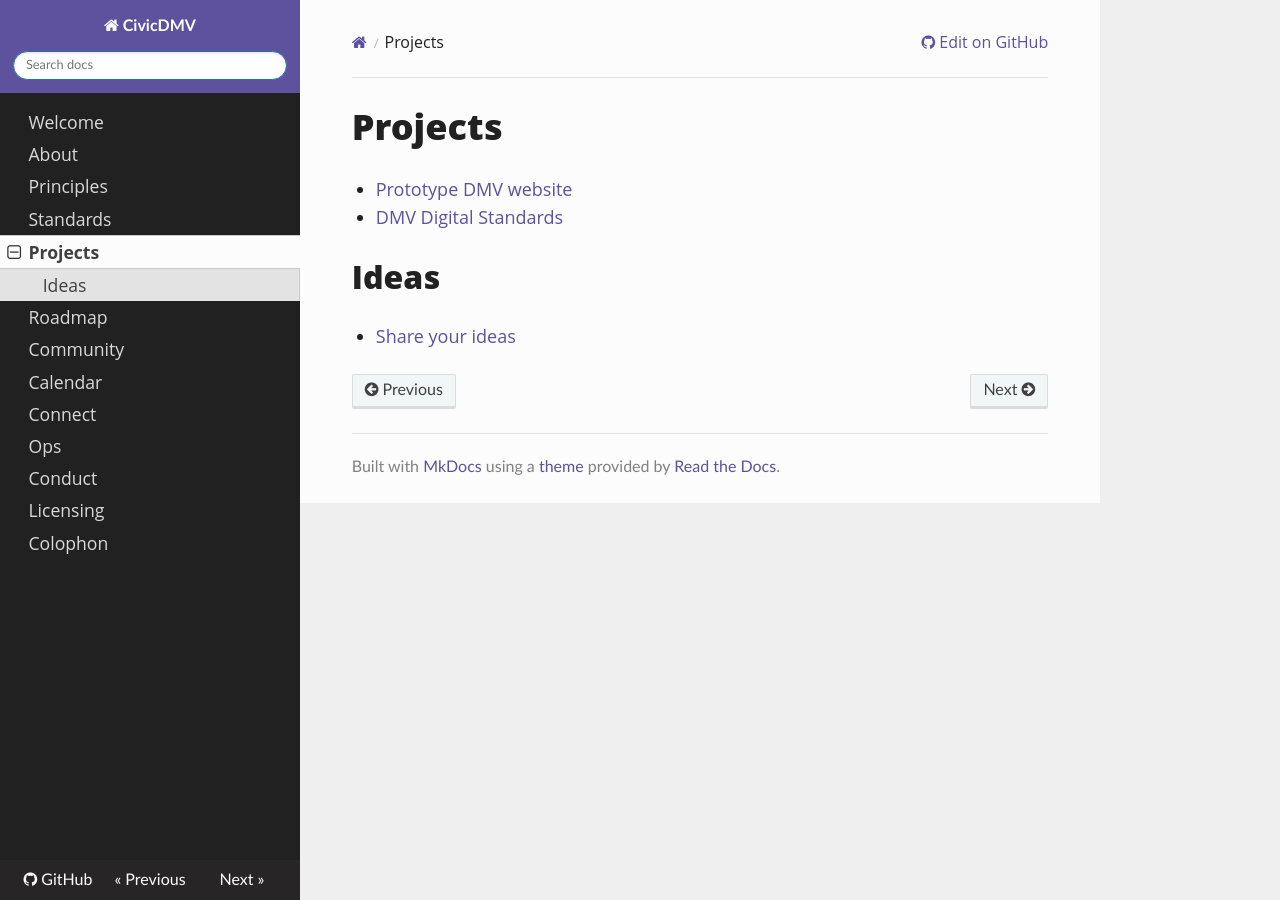
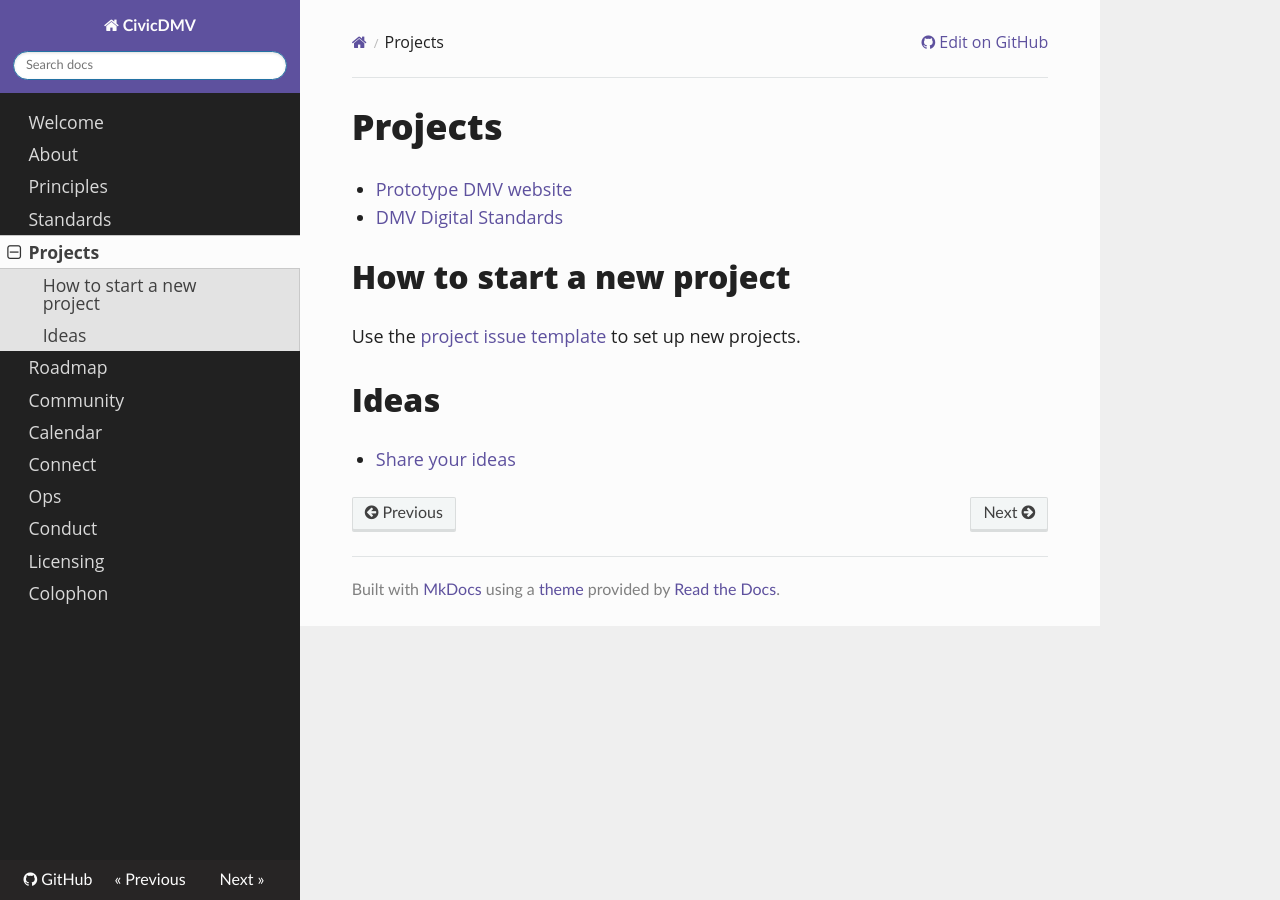
Before and after one commit to civicdmv/handbook, an MkDocs documentation site: the page built from docs/projects.md, in a window 1280 px wide. Built offline with MkDocs 1.6.1, drawn with Linux system fonts in a browser that asks for light colours; nearby versions of some CDN libraries; old or Windows-style settings are respelled for this version of MkDocs.

Commit message:
Update projects.md

```diff
--- a/docs/projects.md
+++ b/docs/projects.md
@@ -3,6 +3,10 @@
 * [Prototype DMV website](https://civicdmv.github.io/dmv-website/)
 * [DMV Digital Standards](https://github.com/civicdmv/ops/issues/2)
 
+## How to start a new project
+
+Use the [project issue template](https://github.com/civicdmv/ops/issues/new?assignees=&labels=&template=new-project.md&title=Project%3A+%5BTEMPLATE%5D) to set up new projects.
+
 ## Ideas
 
 * [Share your ideas](https://github.com/CivicDMV/ideas/issues/new)
```
